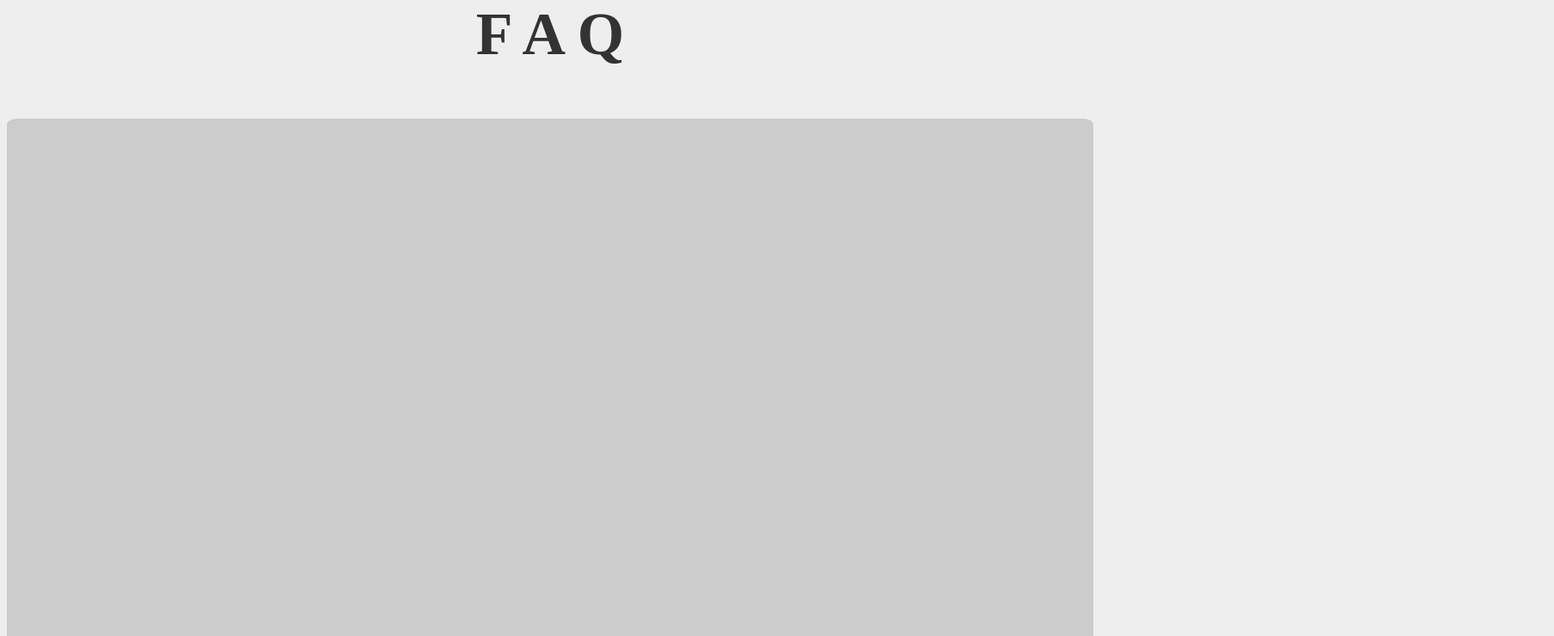
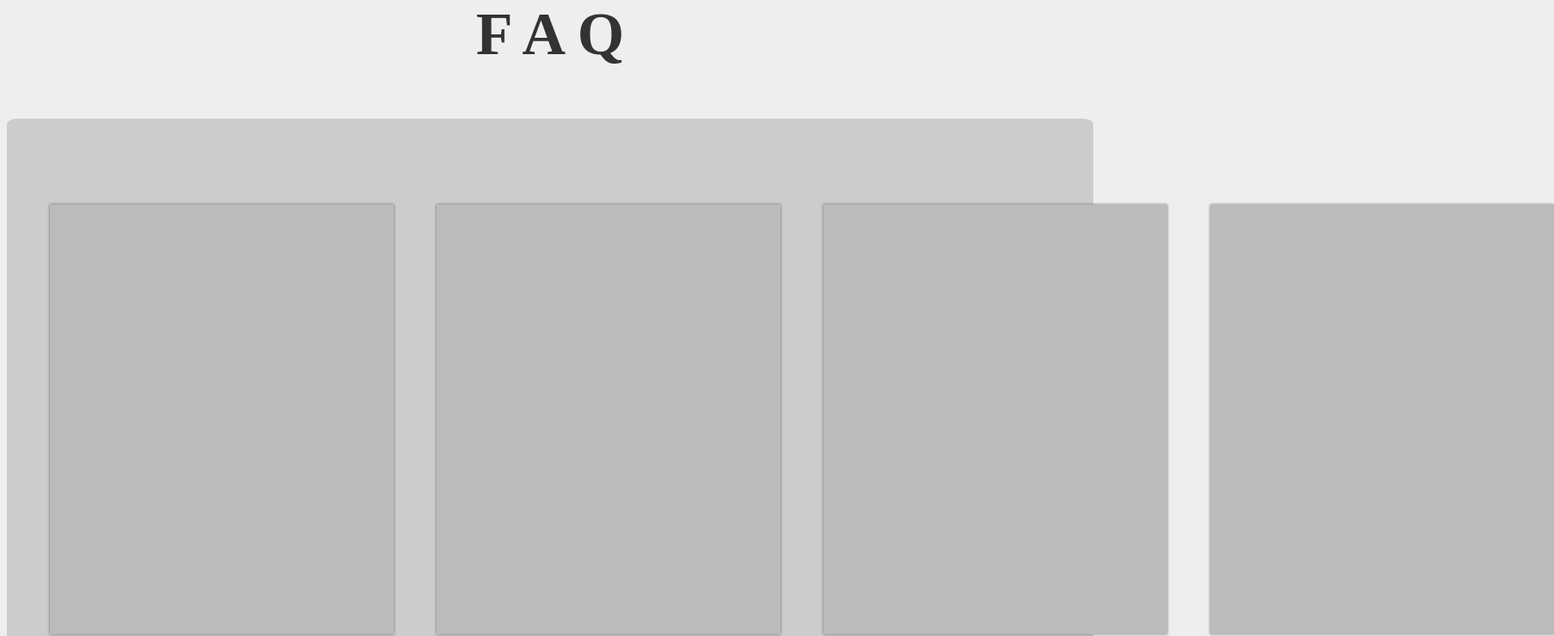
Before and after one commit to biiishop/freshmen-caucus, a Next.js app: page / in a window 1280 px wide. Shown: the part 1900-2640 px from the top of the page at 86% size, 1808 px wide, since content can reach past the window. Built offline with nearby package versions, Linux system fonts and the light colour scheme.

Commit message:
faq styles added

```diff
--- a/src/styles/globals.css
+++ b/src/styles/globals.css
@@ -200,12 +200,29 @@ body {
   background-color:#CCCCCC;
   border-radius: 1%;
 }
-#faq1 {
-  position: relative;
-  left: 50px;
-  top: 100px;
+.faq {
   height: 500px;
   width: 400px;
   background-color: #BBBBBB;
   box-shadow: 0px 0px 3px rgba(0, 0, 0, 0.5);
 }
+.faq1 {
+  position: relative;
+  left: 50px;
+  top: 100px;
+}
+.faq2 {
+  position: relative;
+  left: 500px;
+  top: -400px;
+}
+.faq3 {
+  position: relative;
+  left: 950px;
+  top: -900px;
+}
+.faq4 {
+  position: relative;
+  left: 1400px;
+  top: -1400px;
+}
```
